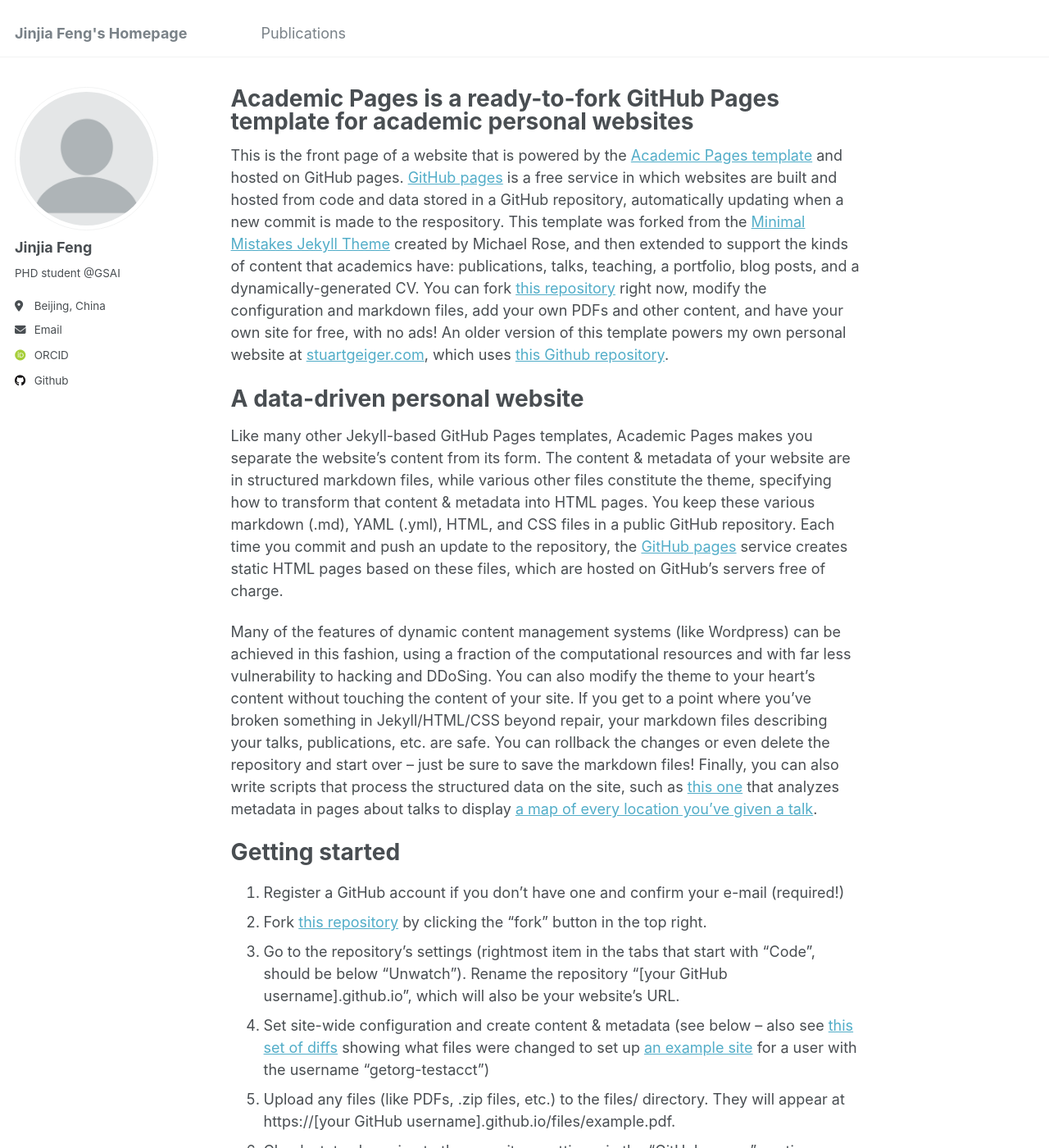
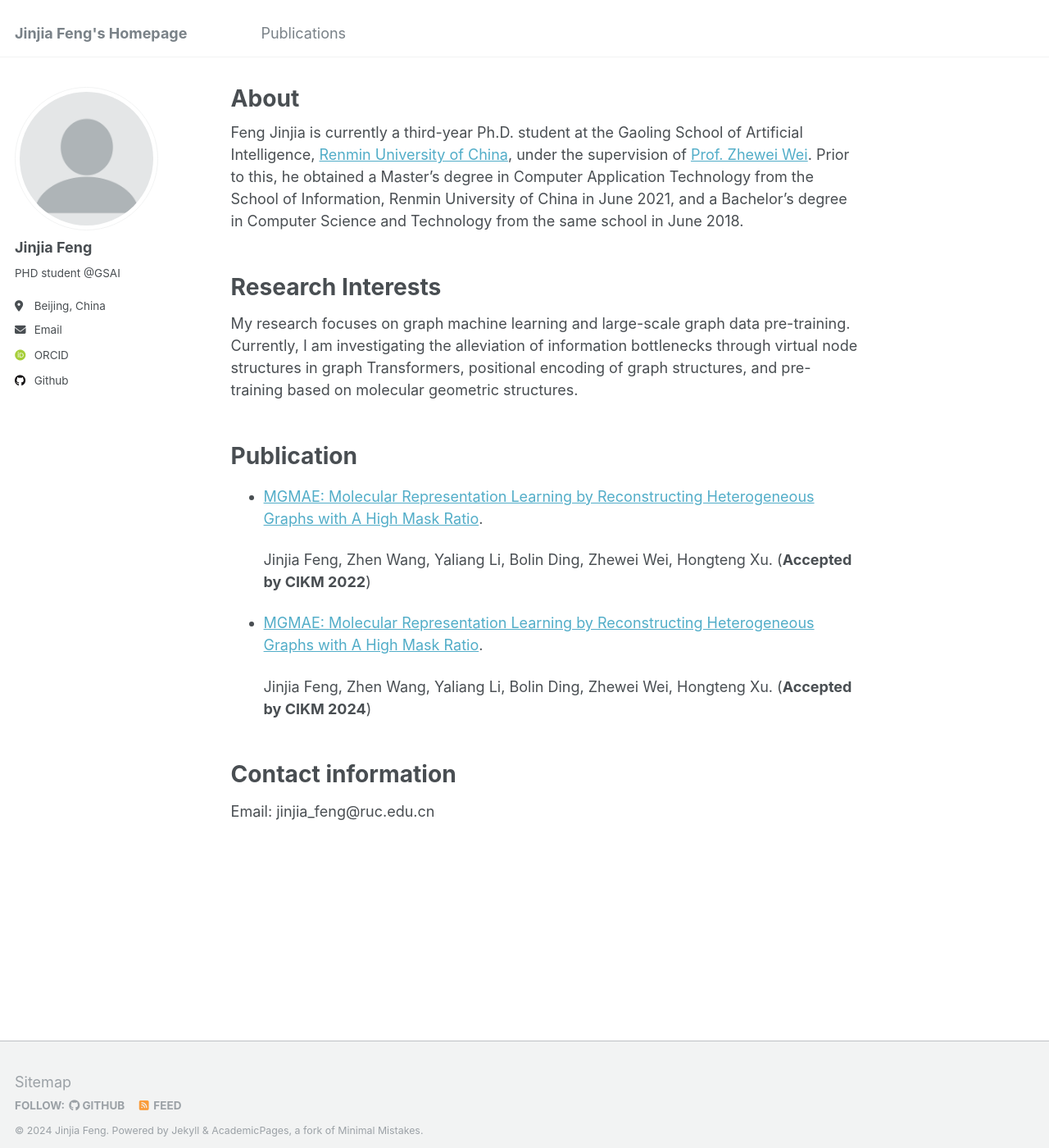
Before and after one commit to xkxxfyf/Jinjia-Feng, a Jekyll site: the page built from _pages/about.md, in a window 1280 px wide and 1400 px high. Shown: the whole window at 82% size. Built offline with Jekyll 4.4.1, drawn with Linux system fonts in a browser that asks for light colours; some web fonts are replaced; some of the changed text lies outside the part shown.

Commit message:
Update about.md

```diff
--- a/_pages/about.md
+++ b/_pages/about.md
@@ -1,49 +1,34 @@
 ---
 permalink: /
-title: "Academic Pages is a ready-to-fork GitHub Pages template for academic personal websites"
+title: "About"
 author_profile: true
 redirect_from:
   - /about/
   - /about.html
 ---
 
-This is the front page of a website that is powered by the [Academic Pages template](https://github.com/academicpages/academicpages.github.io) and hosted on GitHub pages. [GitHub pages](https://pages.github.com) is a free service in which websites are built and hosted from code and data stored in a GitHub repository, automatically updating when a new commit is made to the respository. This template was forked from the [Minimal Mistakes Jekyll Theme](https://mmistakes.github.io/minimal-mistakes/) created by Michael Rose, and then extended to support the kinds of content that academics have: publications, talks, teaching, a portfolio, blog posts, and a dynamically-generated CV. You can fork [this repository](https://github.com/academicpages/academicpages.github.io) right now, modify the configuration and markdown files, add your own PDFs and other content, and have your own site for free, with no ads! An older version of this template powers my own personal website at [stuartgeiger.com](http://stuartgeiger.com), which uses [this Github repository](https://github.com/staeiou/staeiou.github.io).
+Feng Jinjia is currently a third-year Ph.D. student at the Gaoling School of Artificial Intelligence, [Renmin University of China](https://www.ruc.edu.cn/), under the supervision of [Prof. Zhewei Wei](https://weizhewei.com/). Prior to this, he obtained a Master's degree in Computer Application Technology from the School of Information, Renmin University of China in June 2021, and a Bachelor's degree in Computer Science and Technology from the same school in June 2018.
+<br/>
+<br/>
 
-A data-driven personal website
+Research Interests
 ======
-Like many other Jekyll-based GitHub Pages templates, Academic Pages makes you separate the website's content from its form. The content & metadata of your website are in structured markdown files, while various other files constitute the theme, specifying how to transform that content & metadata into HTML pages. You keep these various markdown (.md), YAML (.yml), HTML, and CSS files in a public GitHub repository. Each time you commit and push an update to the repository, the [GitHub pages](https://pages.github.com/) service creates static HTML pages based on these files, which are hosted on GitHub's servers free of charge.
+My research focuses on graph machine learning and large-scale graph data pre-training. Currently, I am investigating the alleviation of information bottlenecks through virtual node structures in graph Transformers, positional encoding of graph structures, and pre-training based on molecular geometric structures.
+<br/>
+<br/>
 
-Many of the features of dynamic content management systems (like Wordpress) can be achieved in this fashion, using a fraction of the computational resources and with far less vulnerability to hacking and DDoSing. You can also modify the theme to your heart's content without touching the content of your site. If you get to a point where you've broken something in Jekyll/HTML/CSS beyond repair, your markdown files describing your talks, publications, etc. are safe. You can rollback the changes or even delete the repository and start over -- just be sure to save the markdown files! Finally, you can also write scripts that process the structured data on the site, such as [this one](https://github.com/academicpages/academicpages.github.io/blob/master/talkmap.ipynb) that analyzes metadata in pages about talks to display [a map of every location you've given a talk](https://academicpages.github.io/talkmap.html).
+Publication
+======
+* [MGMAE: Molecular Representation Learning by Reconstructing Heterogeneous Graphs with A High Mask Ratio](https://Jinjia-Feng.github.io/publication/MGMAE).
 
-Getting started
+  Jinjia Feng, Zhen Wang, Yaliang Li, Bolin Ding, Zhewei Wei, Hongteng Xu. (**Accepted by CIKM 2022**)
+
+* [MGMAE: Molecular Representation Learning by Reconstructing Heterogeneous Graphs with A High Mask Ratio](https://Jinjia-Feng.github.io/publication/FedHCD).
+
+  Jinjia Feng, Zhen Wang, Yaliang Li, Bolin Ding, Zhewei Wei, Hongteng Xu. (**Accepted by CIKM 2024**)
+<br/>
+<br/>
+
+Contact information
 ======
-1. Register a GitHub account if you don't have one and confirm your e-mail (required!)
-1. Fork [this repository](https://github.com/academicpages/academicpages.github.io) by clicking the "fork" button in the top right.
-1. Go to the repository's settings (rightmost item in the tabs that start with "Code", should be below "Unwatch"). Rename the repository "[your GitHub username].github.io", which will also be your website's URL.
-1. Set site-wide configuration and create content & metadata (see below -- also see [this set of diffs](http://archive.is/3TPas) showing what files were changed to set up [an example site](https://getorg-testacct.github.io) for a user with the username "getorg-testacct")
-1. Upload any files (like PDFs, .zip files, etc.) to the files/ directory. They will appear at https://[your GitHub username].github.io/files/example.pdf.
-1. Check status by going to the repository settings, in the "GitHub pages" section
-
-Site-wide configuration
-------
-The main configuration file for the site is in the base directory in [_config.yml](https://github.com/academicpages/academicpages.github.io/blob/master/_config.yml), which defines the content in the sidebars and other site-wide features. You will need to replace the default variables with ones about yourself and your site's github repository. The configuration file for the top menu is in [_data/navigation.yml](https://github.com/academicpages/academicpages.github.io/blob/master/_data/navigation.yml). For example, if you don't have a portfolio or blog posts, you can remove those items from that navigation.yml file to remove them from the header.
-
-Create content & metadata
-------
-For site content, there is one markdown file for each type of content, which are stored in directories like _publications, _talks, _posts, _teaching, or _pages. For example, each talk is a markdown file in the [_talks directory](https://github.com/academicpages/academicpages.github.io/tree/master/_talks). At the top of each markdown file is structured data in YAML about the talk, which the theme will parse to do lots of cool stuff. The same structured data about a talk is used to generate the list of talks on the [Talks page](https://academicpages.github.io/talks), each [individual page](https://academicpages.github.io/talks/2012-03-01-talk-1) for specific talks, the talks section for the [CV page](https://academicpages.github.io/cv), and the [map of places you've given a talk](https://academicpages.github.io/talkmap.html) (if you run this [python file](https://github.com/academicpages/academicpages.github.io/blob/master/talkmap.py) or [Jupyter notebook](https://github.com/academicpages/academicpages.github.io/blob/master/talkmap.ipynb), which creates the HTML for the map based on the contents of the _talks directory).
-
-**Markdown generator**
-
-I have also created [a set of Jupyter notebooks](https://github.com/academicpages/academicpages.github.io/tree/master/markdown_generator
-) that converts a CSV containing structured data about talks or presentations into individual markdown files that will be properly formatted for the Academic Pages template. The sample CSVs in that directory are the ones I used to create my own personal website at stuartgeiger.com. My usual workflow is that I keep a spreadsheet of my publications and talks, then run the code in these notebooks to generate the markdown files, then commit and push them to the GitHub repository.
-
-How to edit your site's GitHub repository
-------
-Many people use a git client to create files on their local computer and then push them to GitHub's servers. If you are not familiar with git, you can directly edit these configuration and markdown files directly in the github.com interface. Navigate to a file (like [this one](https://github.com/academicpages/academicpages.github.io/blob/master/_talks/2012-03-01-talk-1.md) and click the pencil icon in the top right of the content preview (to the right of the "Raw | Blame | History" buttons). You can delete a file by clicking the trashcan icon to the right of the pencil icon. You can also create new files or upload files by navigating to a directory and clicking the "Create new file" or "Upload files" buttons.
-
-Example: editing a markdown file for a talk
-![Editing a markdown file for a talk](/images/editing-talk.png)
-
-For more info
-------
-More info about configuring Academic Pages can be found in [the guide](https://academicpages.github.io/markdown/). The [guides for the Minimal Mistakes theme](https://mmistakes.github.io/minimal-mistakes/docs/configuration/) (which this theme was forked from) might also be helpful.
+Email: jinjia_feng@ruc.edu.cn
```
